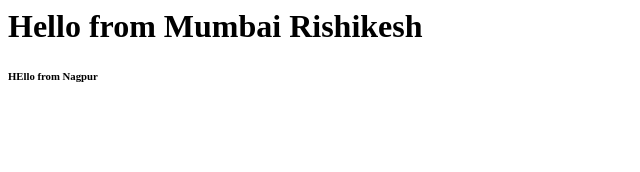
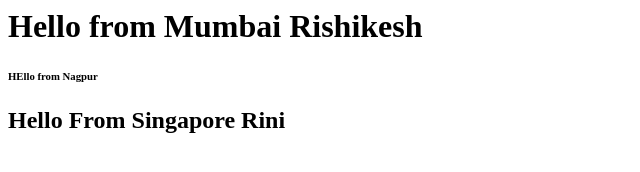
Before and after one commit to Rishikesh0921/centralgit, a plain HTML site: page index.html in a window 1280 px wide. Shown: the whole page, without its empty margins (0-640 px from the left). Drawn offline with Linux system fonts and the light colour scheme.

Commit message:
My 1st commit from singapore

```diff
--- a/index.html
+++ b/index.html
@@ -1,2 +1,3 @@
  <h1>Hello from Mumbai Rishikesh</h1>
  <h6> HEllo from Nagpur </h6>
+ <h2>Hello From Singapore Rini</h2>
```
